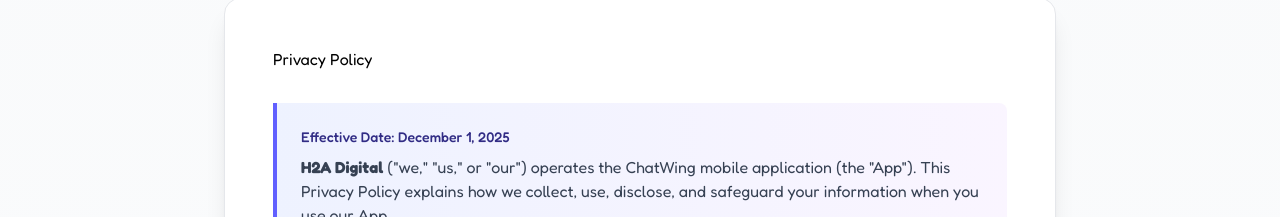
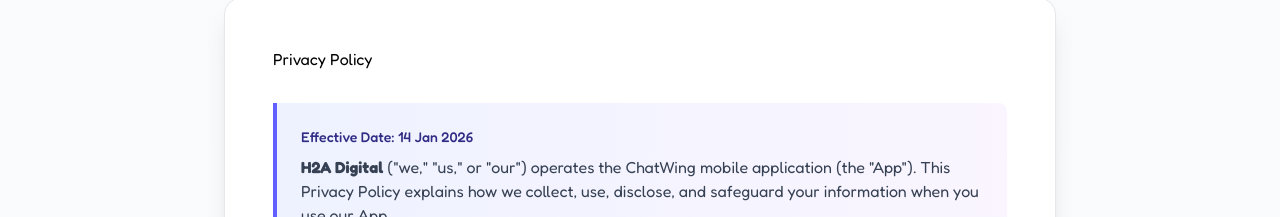
Before and after one commit to h2a-digital/chatwing-marketing-web-app, a Next.js app: page /legal/privacy in a window 1280 px wide. Shown: the part 98-315 px from the top of the page. Built offline with nearby package versions, Linux system fonts and the light colour scheme; no server answers.

Commit message:
update legal pages date

```diff
--- a/src/app/legal/privacy/page.mdx
+++ b/src/app/legal/privacy/page.mdx
@@ -3,7 +3,7 @@
 # Privacy Policy
 
 <div className="bg-linear-to-r from-indigo-50 to-purple-50 border-l-4 border-indigo-500 p-6 rounded-r-lg">
-  <div className="text-sm font-medium text-indigo-900">Effective Date: December 1, 2025</div>
+  <div className="text-sm font-medium text-indigo-900">Effective Date: 14 Jan 2026</div>
   <div className="mt-2 text-gray-700">
     **H2A Digital** ("we," "us," or "our") operates the ChatWing mobile application (the "App").
     This Privacy Policy explains how we collect, use, disclose, and safeguard your information when you use our App.
--- a/src/app/legal/terms/page.mdx
+++ b/src/app/legal/terms/page.mdx
@@ -3,7 +3,7 @@
 # Terms of Service
 
 <div className="bg-linear-to-r from-indigo-50 to-purple-50 border-l-4 border-indigo-500 p-6 rounded-r-lg">
-  <div className="text-sm font-medium text-indigo-900">Effective Date: December 1, 2025</div>
+  <div className="text-sm font-medium text-indigo-900">Effective Date: 14 Jan 2026</div>
 </div>
 
 ## ✅ Acceptance of Terms
```
